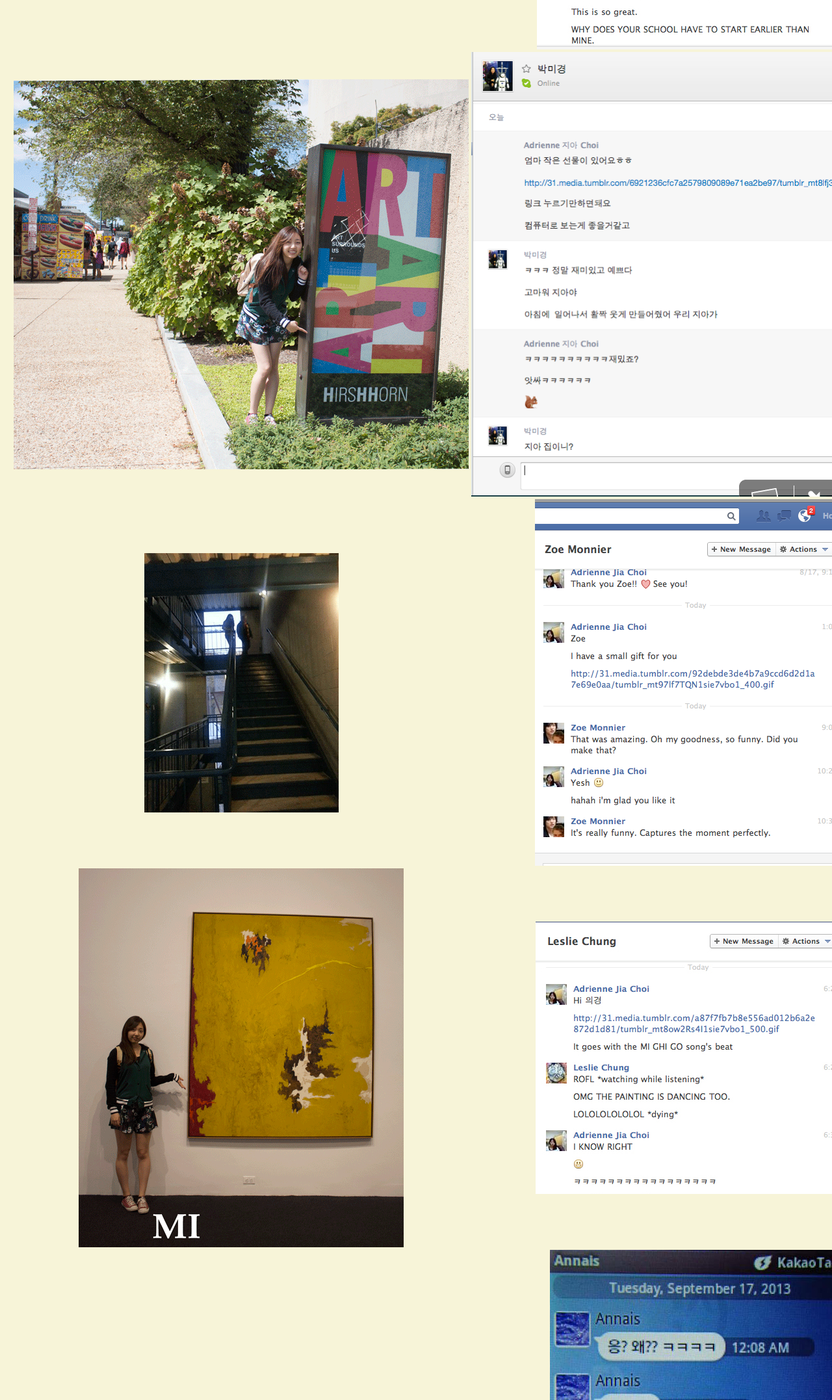
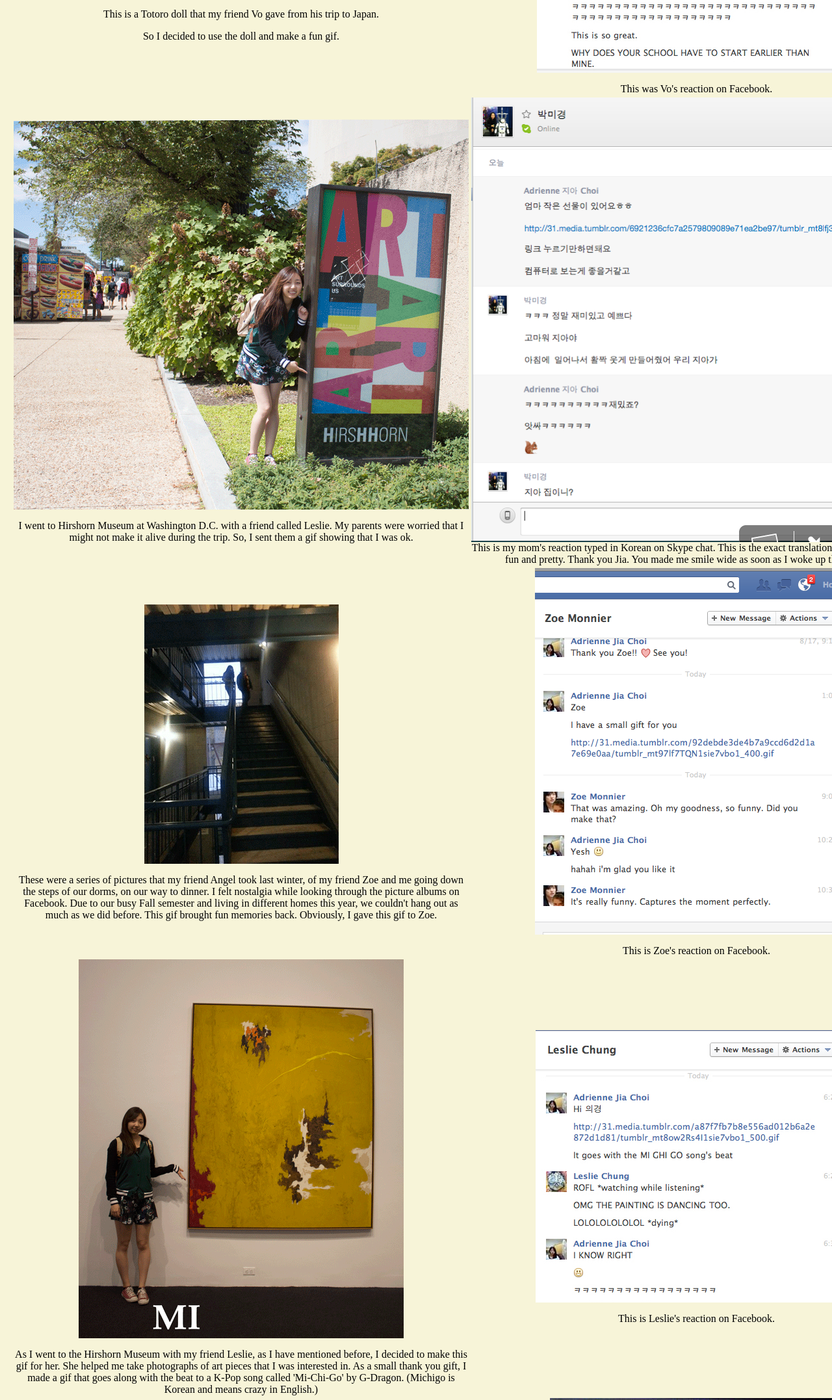
Before and after one commit to jiachoi0630/jiachoi0630.github.io, a plain HTML site: page newpage.html in a window 1280 px wide. Shown: the part 646-2800 px from the top of the page at 65% size. Drawn offline with Linux system fonts and the light colour scheme.

Commit message:
More updates on websites.

```diff
--- a/newpage.html
+++ b/newpage.html
@@ -13,38 +13,41 @@
 	</center>
 </h4>
 
+This assignment was to give a gift to someone using our graphic design/computer skills. So I decided to make gifs as a gift! It was my first time making gifs, as I learned how to make them by looking at tutorials. The purpose was to make people laugh or smile as soon as they saw the gifs. I was pretty successful.
 
 <table>
 	<center>
 <tr>
 <td>
-		<center><img src="Totoro.gif"/> </center>
+		<center><img src="Totoro.gif"/>  <p> This is a Totoro doll that my friend Vo gave from his trip to Japan.  <p> So I decided to use the doll and make a fun gif.  </center>
+
 </td>
 	&nbsp;<p>
 
-<td><center><img src="vo.jpg" /> </center> <p> </td>
+
+<td><center><img src="vo.jpg" /> <p> This was Vo's reaction on Facebook. <p> </center> <p> </td>
 </tr>
 
 <tr>
-<td><center><img src="hirshhorn1.gif" /> </center> <p> </td>
-<td><center><img src="momdad.jpg" /> </center> <p> </td>
+<td><center><img src="hirshhorn1.gif" /> <p> I went to Hirshorn Museum at Washington D.C. with a friend called Leslie. My parents were worried that I might not make it alive during the trip. So, I sent them a gif showing that I was ok. </center> <p> </td>
+<td><center><img src="momdad.jpg" /> This is my mom's reaction typed in Korean on Skype chat. This is the exact translation: "Hahahah This is so fun and pretty. Thank you Jia. You made me smile wide as soon as I woke up this morning." </center> <p> </td>
 </tr>
 
 <tr>
-	 <td> <center> <img src="WHEEEE.gif" /> </center> <p> </td>
-	<td> <center><img src="zoe.jpg" /> </center> <p> </td>
+	 <td> <center> <img src="WHEEEE.gif" /> <p> These were a series of pictures that my friend Angel took last winter, of my friend Zoe and me going down the steps of our dorms, on our way to dinner. I felt nostalgia while looking through the picture albums on Facebook. Due to our busy Fall semester and living in different homes this year, we couldn't hang out as much as we did before. This gif brought fun memories back. Obviously, I gave this gif to Zoe. <p> </center> <p> </td>
+	<td> <center><img src="zoe.jpg" /> <p> This is Zoe's reaction on Facebook. <p> </center> <p> </td>
 </tr>
 
 <tr>
-	<td><center><img src="MI-CHI-GO.gif" /> </center> <p></td>
+	<td><center><img src="MI-CHI-GO.gif" /> <p> As I went to the Hirshorn Museum with my friend Leslie, as I have mentioned before, I decided to make this gif for her. She helped me take photographs of art pieces that I was interested in. As a small thank you gift, I made a gif that goes along with the beat to a K-Pop song called 'Mi-Chi-Go' by G-Dragon. (Michigo is Korean and means crazy in English.)<p> </center> <p></td>
 
-	<td><center><img src="leslie.jpg" /> </center> <p></td>
+	<td><center><img src="leslie.jpg" /> <p> This is Leslie's reaction on Facebook. <p> </center> <p></td>
 </tr>
 
 <tr>
-	<td> <center><img src="Evil-food.gif" /> </center> <p> </td>
+	<td> <center><img src="Evil-food.gif" /> <p> This was a perfect small gift for my little sister, Annais. I love teasing her from across the seas. She's in South Korea, studying her high school away so that she could attend college in America, like me. I miss her so much. <p> </center> <p> </td>
 
-	<td> <center><img src="sister1.JPG" /> <img src="sister2.JPG" /> <img src="sister3.JPG" /> </center> </td>
+	<td> <center><img src="sister1.JPG" /> <img src="sister2.JPG" /> <img src="sister3.JPG" /> <p> These three images are my sister's reactions on Kakao Talk chat. <p> (Kakao Talk is a Korean Smartphone App that allows people who have an account chat for free.} <p> </center> </td>
 
 </a>
 </center>
```
Also changed, not shown: newpage2.html (+2 -2 lines).
